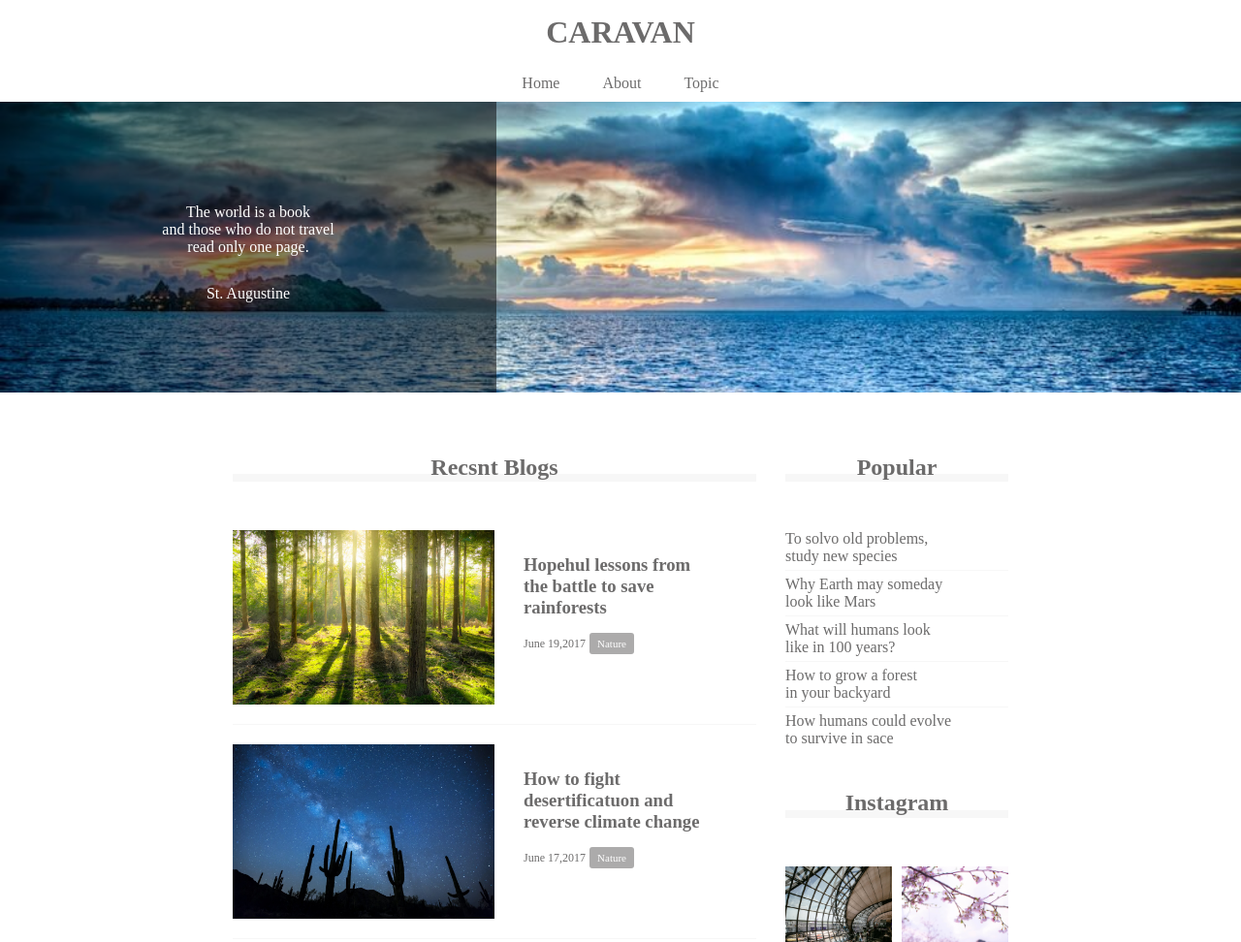
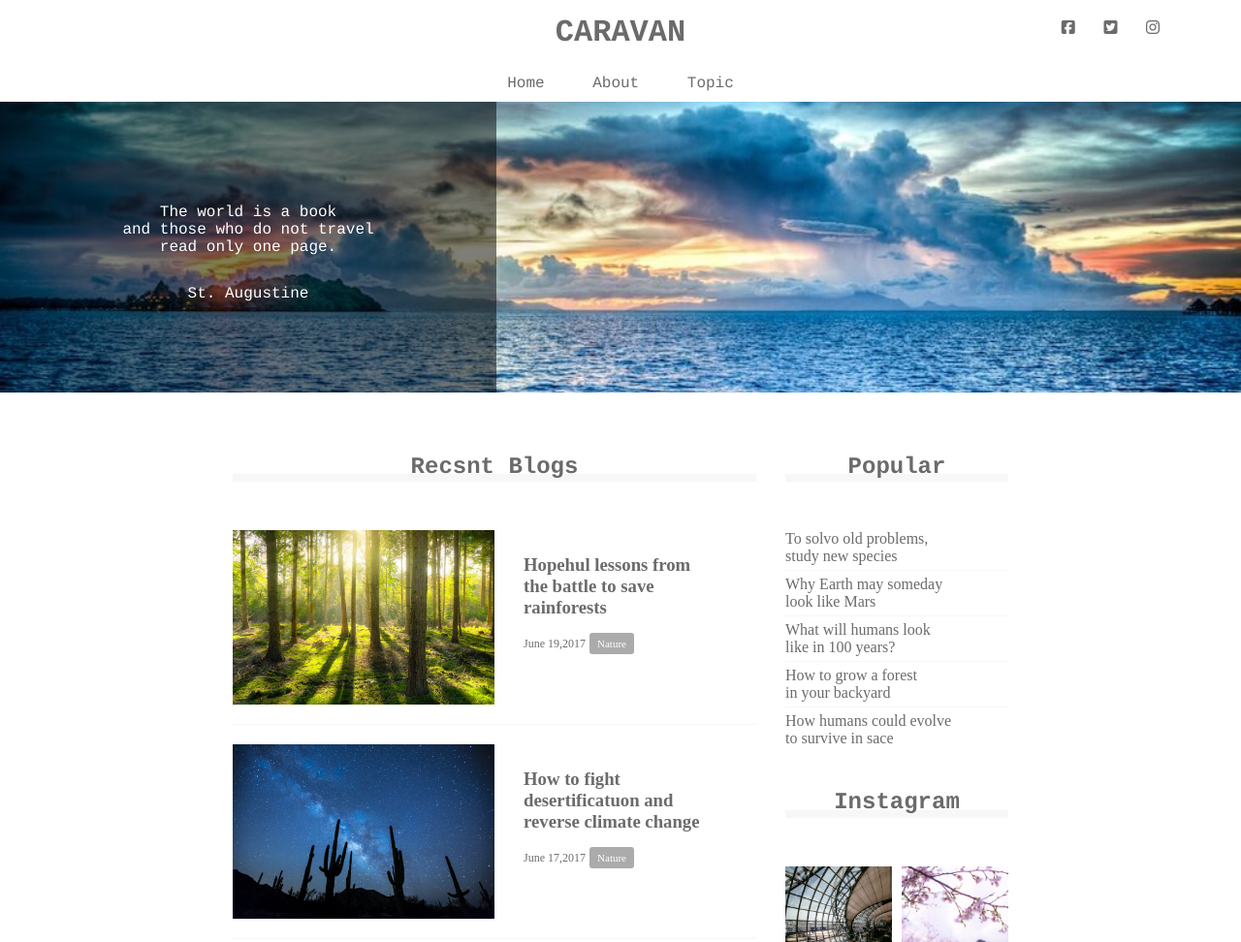
Before and after one commit to tyomine/caravan, a plain HTML site: page index.html in a window 1280 px wide. Shown: the top 972 px of the page at 97% size. Drawn offline with Linux system fonts and the light colour scheme.

Commit message:
[finish]caravan1

```diff
--- a/index.html
+++ b/index.html
@@ -2,6 +2,7 @@
 <html lang="ja">
   <head>
     <meta charset="utf-8" />
+    <script src="https://kit.fontawesome.com/3a4f434c97.js" crossorigin="anonymous"></script>
     <link rel="stylesheet" href="styel.css" />
     <title>CARAVAN</title>
   </head>
@@ -13,6 +14,12 @@
           CARAVAN
         </a>
       </h1>
+      <div class="social">
+        <i class="fab fa-facebook-square"></i>
+        <i class="fab fa-twitter-square"></i>
+        <i class="fab fa-instagram"></i>
+
+      </div>
     </header>
 
     <nav>
--- a/styel.css
+++ b/styel.css
@@ -9,11 +9,32 @@ a {
   text-decoration: none;
 }
 
+header,nav,h2, .main-visual,footer {
+  font-family: Chalkduster, "Bradley Hand", Courier, "Segoe Print", sans-serif;
+}
+
 header {
   width: 90%;
   padding: 15px 0;
   margin: 0 auto;
   text-align: center;
+}
+
+header {
+  position: relative;
+}
+
+.social {
+  position: absolute;
+  top: 20px;
+  right: 20px;
+}
+
+
+.social i {
+  display: inline-block;
+  margin-left: 20px;
+
 }
 
 header .heading {
```
